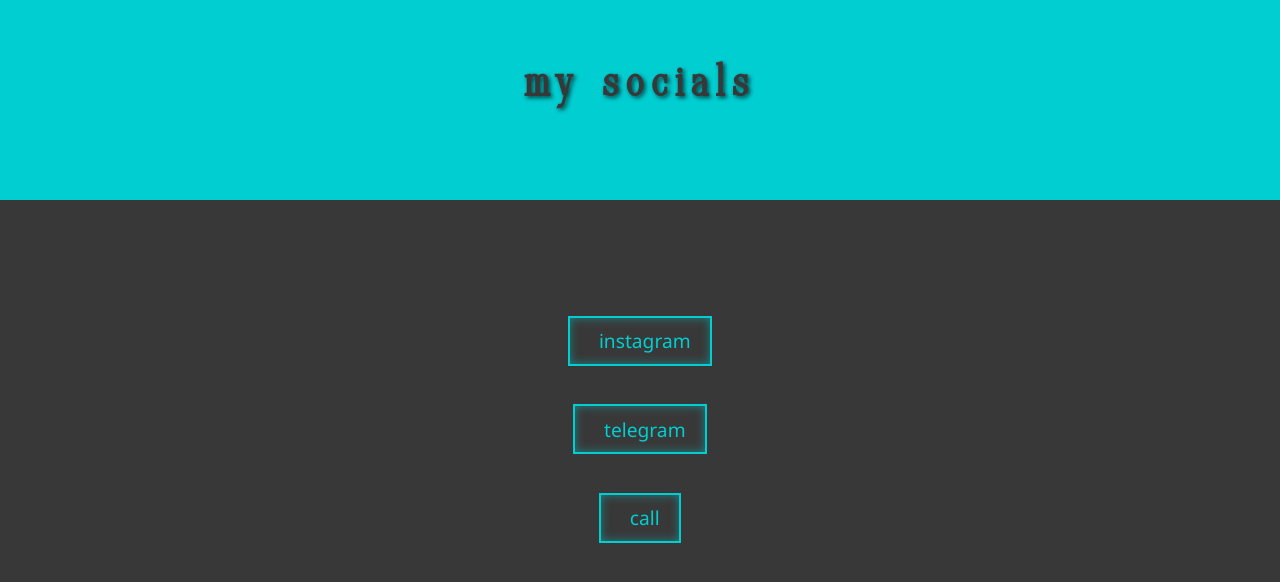
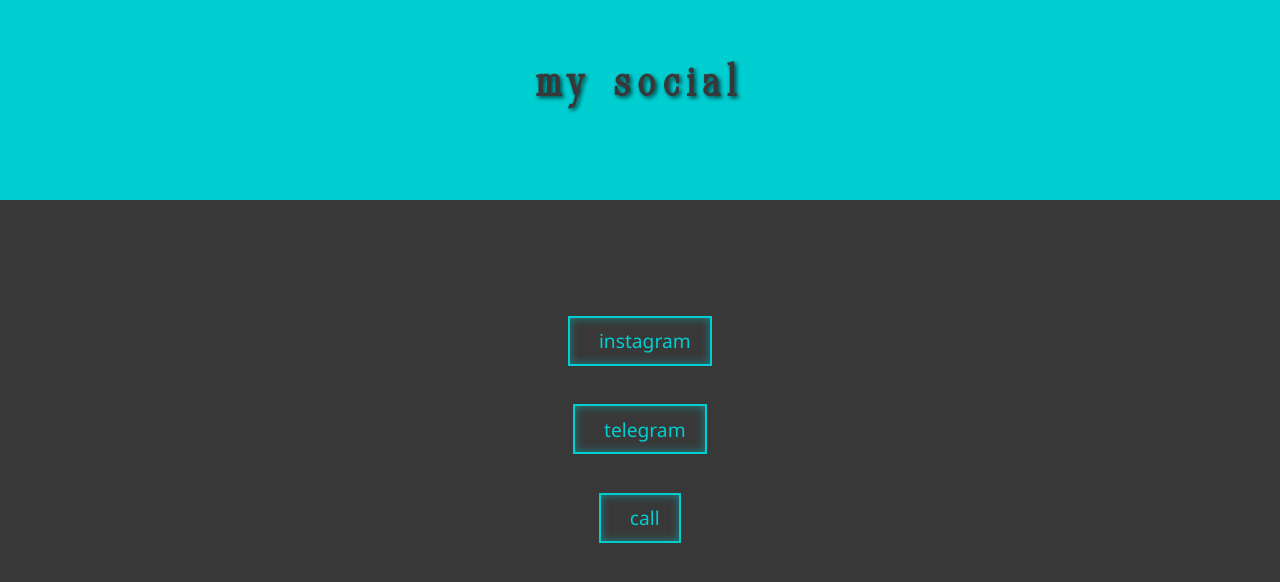
Before and after one commit to xvolld/xvsocial-, a plain HTML site: page index.html in a window 1280 px wide. Drawn offline with Linux system fonts and the light colour scheme.

Commit message:
Update index.html

```diff
--- a/index.html
+++ b/index.html
@@ -78,7 +78,7 @@
 <body>
     <!-- هدر و بخش‌های دیگر... -->
     <header>
-        <h1>my socials</h1>
+        <h1>my social</h1>
         <div class="menu-icon" onclick="toggleMenu()">
             <div class="bar"></div>
             <div class="bar"></div>
```
